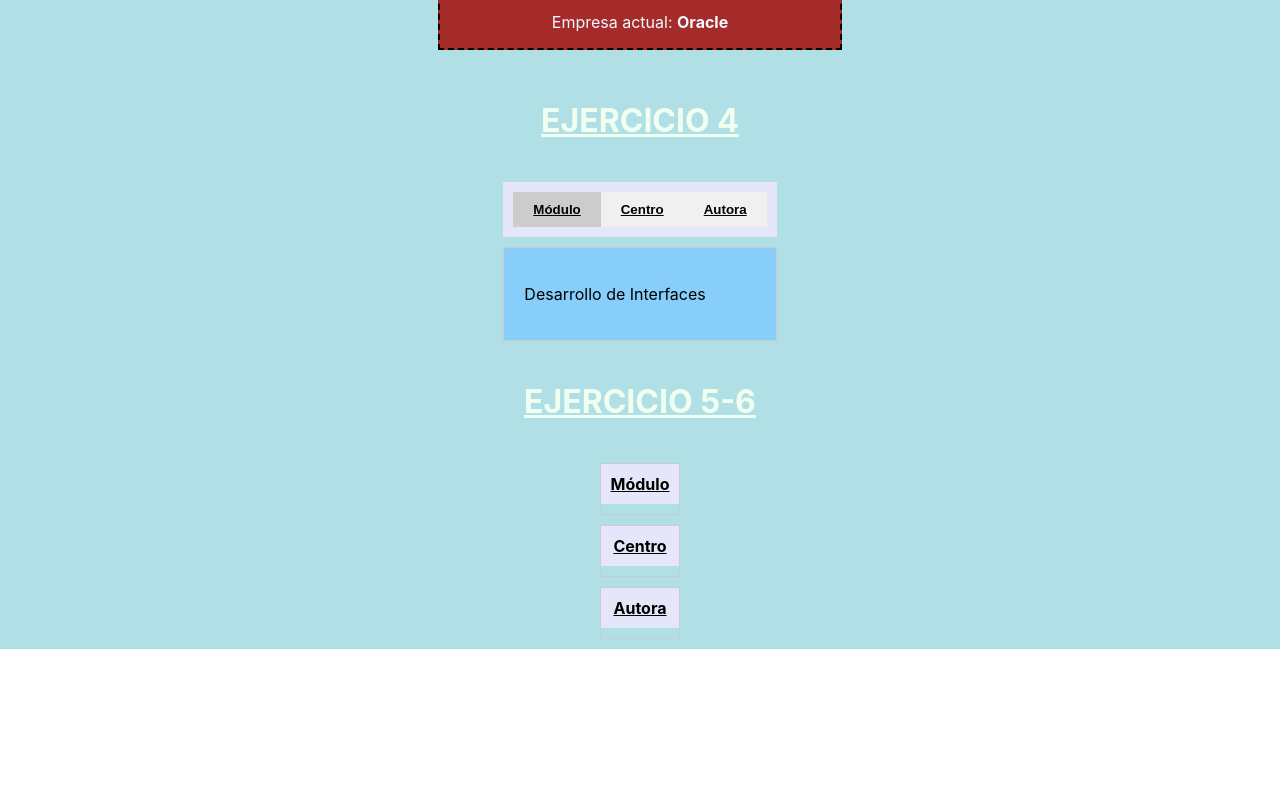
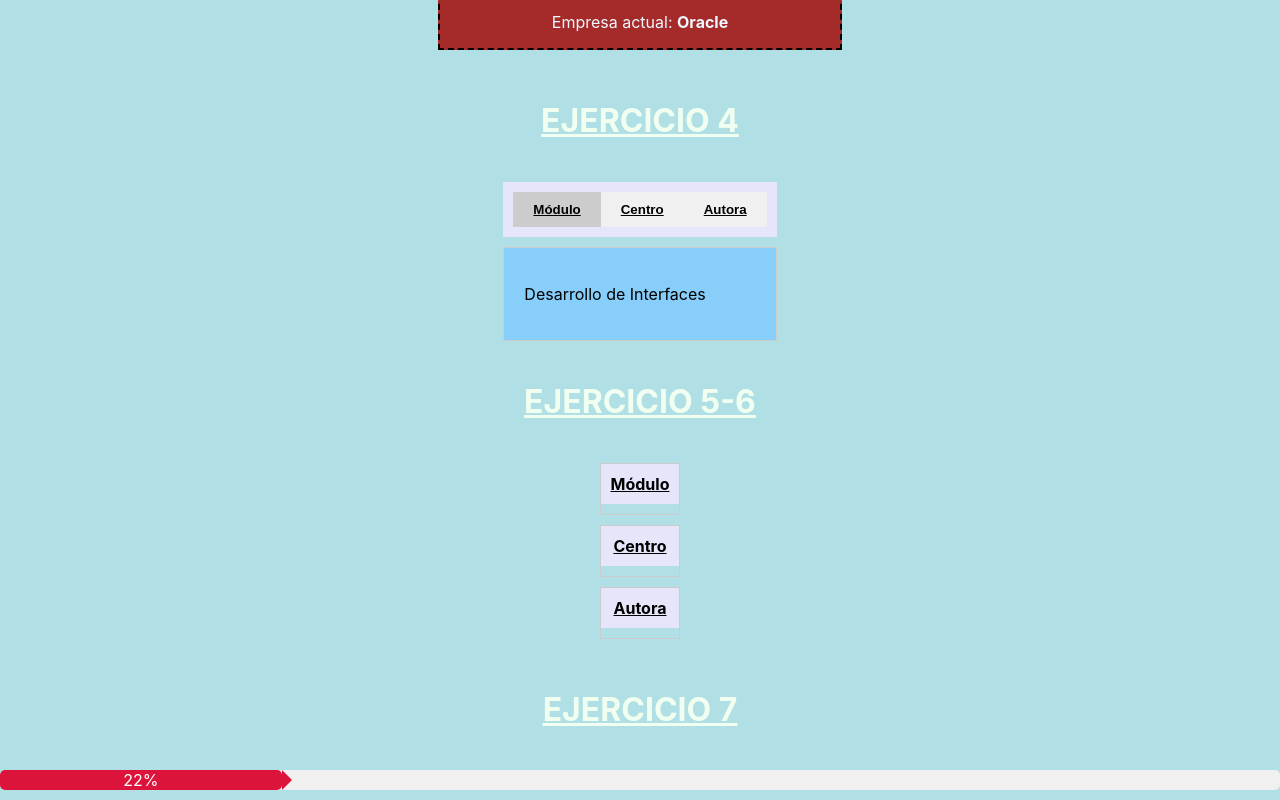
Before and after one commit to acascoc098/ejercicios_react, a React (Create React App) app: page / in a window 1280 px wide. Shown: the part 3026-3826 px from the top of the page. Before the commit the page ends 3675 px from the top, so only its background shows below. Built offline with nearby package versions, Linux system fonts and the light colour scheme.

Commit message:
Ejercicio 7 ProgressBar.

```diff
--- a/src/App.js
+++ b/src/App.js
@@ -1,6 +1,7 @@
 //import logo from './logo.svg';
 import AccordionGroup from './AccordionGroup/AccordionGroup';
 import './App.css';
+import ProgressBar from './ProgressBar/ProgressBar';
 import TabMenu from './TabMenu/TabMenu';
 import UseCard from './UserCard/UserCard';
 import UserList from './UserList/UserList';
@@ -48,6 +49,12 @@ function App() {
       <h1>EJERCICIO 5-6</h1>
       <br></br>
       <AccordionGroup items={items}/>
+
+      <br></br>
+      <h1>EJERCICIO 7</h1>
+      <br></br>
+      <ProgressBar value={22} max={100}/>
+
     </div>
   );}
 
--- /dev/null
+++ b/src/ProgressBar/ProgressBar.css
@@ -0,0 +1,35 @@
+/* Estilos para el contenedor principal del ProgressBar */
+.barra {
+    width: 100%;
+    height: 20px;
+    background-color: #f0f0f0;
+    border-radius: 5px;
+    margin-bottom: 10px;
+    position: relative;
+  }
+
+  /* Estilos para la barra de progreso */
+  .barra-rellena {
+    height: 100%;
+    background-color:crimson;
+    border-radius: 5px;
+    text-align: center;
+    color: #fff;
+    line-height: 20px;
+    position: absolute;
+    top: 0;
+    left: 0;
+  }
+
+  /* Estilos para el texto de progreso */
+  .barra-rellena::after {
+    content: '';
+    position: absolute;
+    top: 0;
+    left: 100%;
+    width: 0;
+    height: 0;
+    border-top: 10px solid transparent;
+    border-bottom: 10px solid transparent;
+    border-left: 10px solid crimson;
+  }
--- /dev/null
+++ b/src/ProgressBar/ProgressBar.js
@@ -0,0 +1,18 @@
+import './ProgressBar.css'
+
+const ProgressBar = ({value,max}) => {
+    const progreso = (value / max) * 100
+
+    const progressBarStyle = {
+        width: `${progreso}%`,
+    };
+
+    return (
+        <div className="barra">
+            <div className="barra-rellena" style={progressBarStyle}>{progreso.toFixed(0)}%</div>
+        </div>
+    )
+
+}
+
+export default ProgressBar;
```
